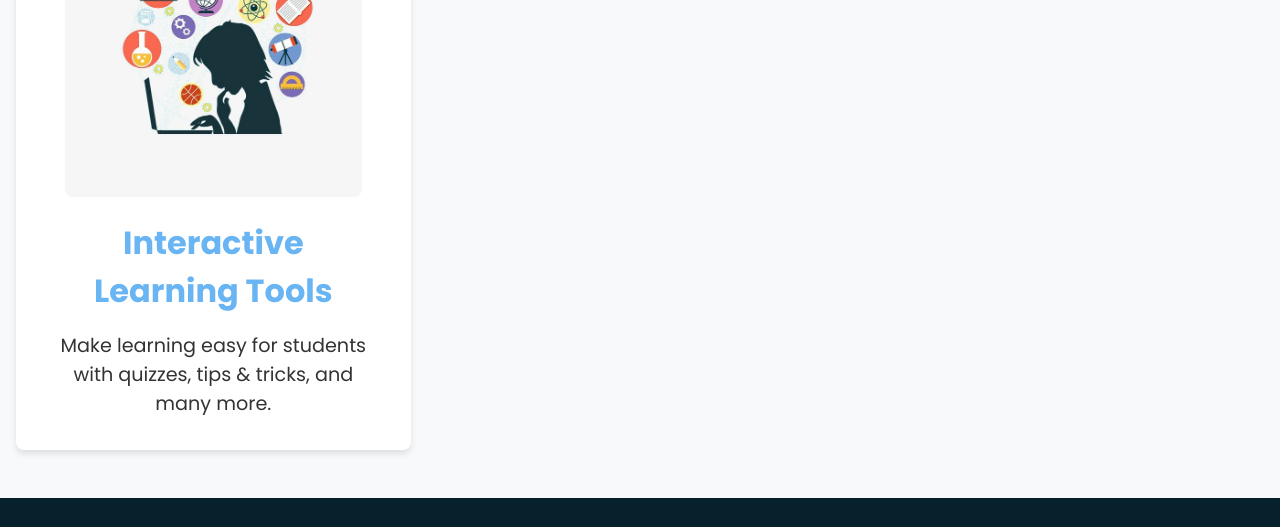
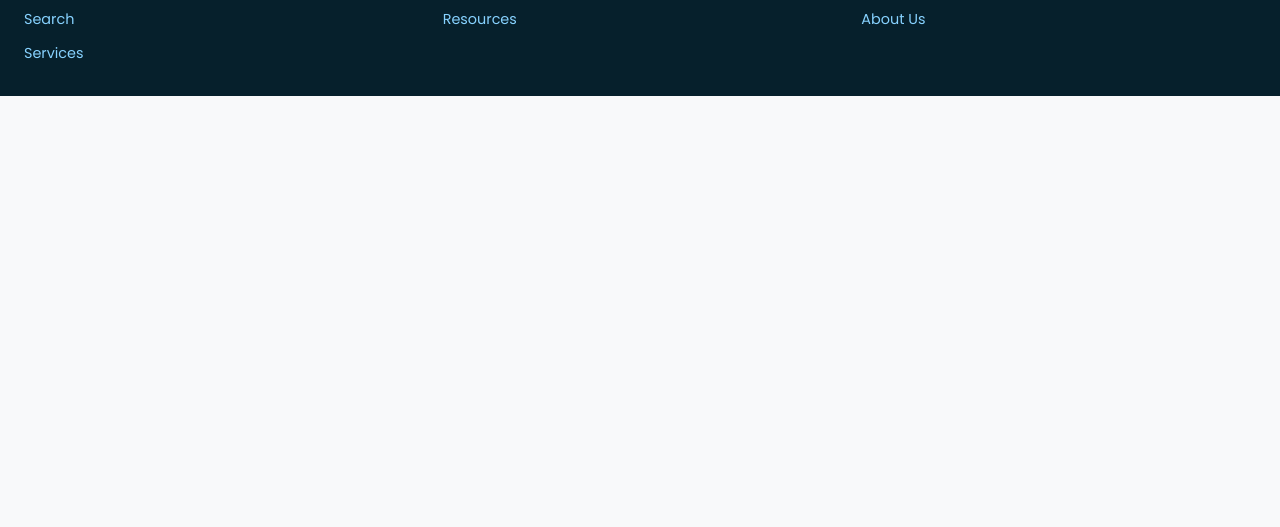
Before and after one commit to Suhani885/SCMS, a plain HTML site: page index.html in a window 1280 px wide. Shown: the part 1630-2157 px from the top of the page. After the commit the page ends 1726 px from the top, so only its background shows below. Drawn offline with Linux system fonts and the light colour scheme; a web font is replaced by a local one.

Commit message:
second commit

```diff
--- a/index.html
+++ b/index.html
@@ -52,11 +52,6 @@
                 <img src="img3.jpeg" alt="Progress Tracking">
                 <h3>Progress Tracking</h3>
                 <p>Real-time analytics and performance insights</p>
-            </div>
-            <div class="feature-item">
-                <img src="img4.jpeg" alt="Automated Attendance">
-                <h3>Interactive Learning Tools</h3>
-                <p>Make learning easy for students with quizzes, tips & tricks, and many more.</p>
             </div>
         </div>
     </section>
```
